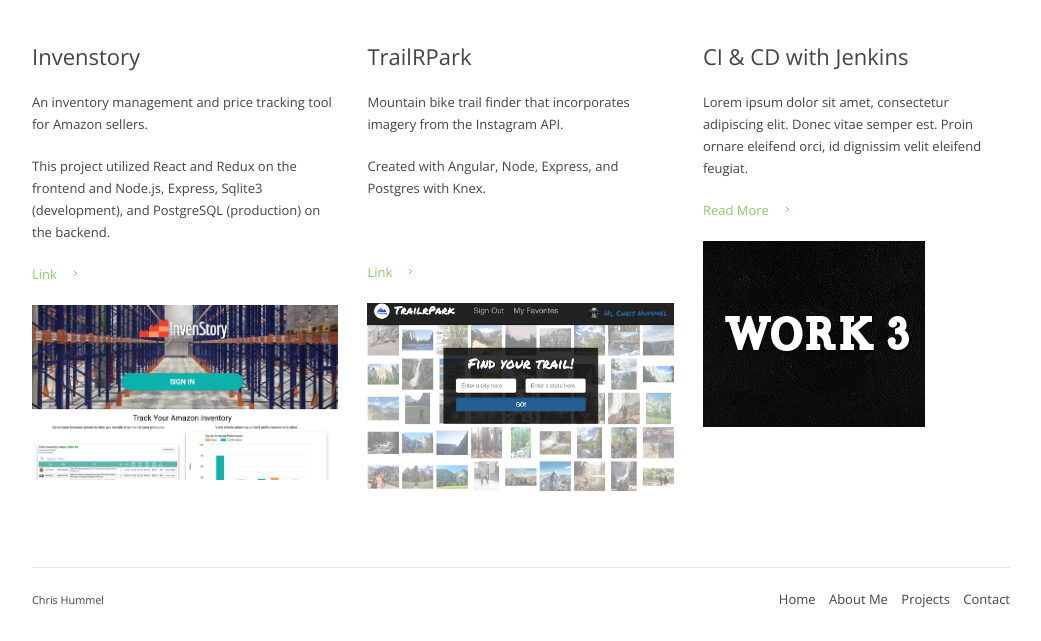
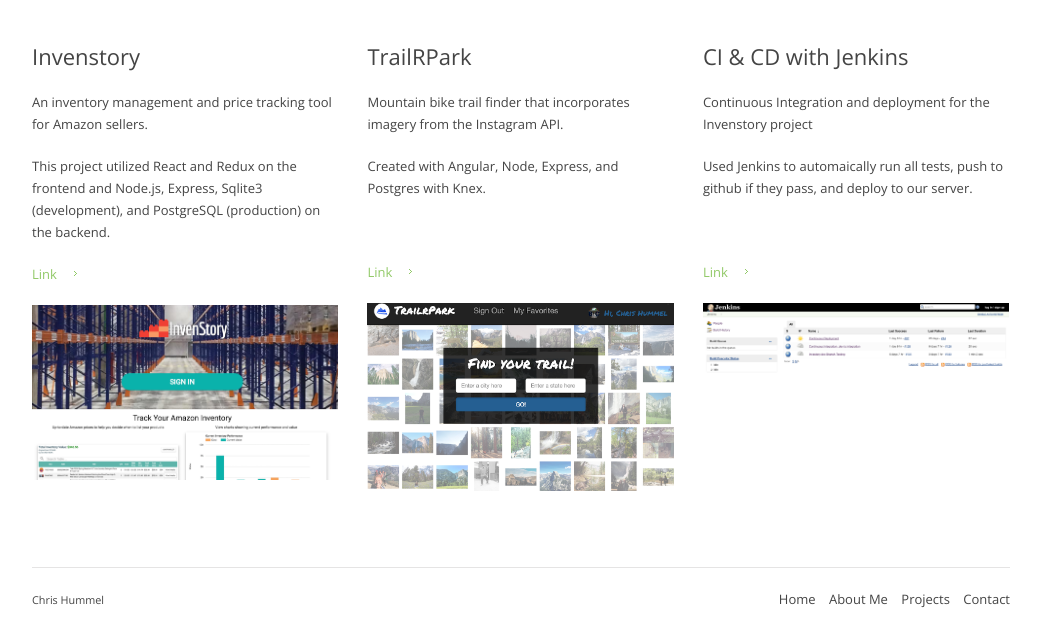
Before and after one commit to chrishummel/websitevps, a website: page public/client/projects.html in a window 1280 px wide. Shown: the part 256-897 px from the top of the page, without its empty margins (119-1160 px from the left). Drawn offline with nearby package versions, Linux system fonts and the light colour scheme.

Commit message:
fix all project links

```diff
--- a/public/client/projects.html
+++ b/public/client/projects.html
@@ -86,9 +86,11 @@
         </div>
         <div class="one-third">
           <h3>CI & CD with Jenkins</h3>
-            <p>Lorem ipsum dolor sit amet, consectetur adipiscing elit. Donec vitae semper est. Proin ornare eleifend orci, id dignissim velit eleifend feugiat. </p>
-            <p><a href="https://www.invenstory.biz/jenkins" class="more">Read More</a></p>
-            <a href="https://www.invenstory.biz/jenkins"><img src="images/work_3.jpg" alt="Woman on the wall"></a>
+            <p>Continuous Integration and deployment for the Invenstory project </p>
+            <p>Used Jenkins to automaically run all tests, push to github if they pass, and deploy to our server.</p>
+            <p>&nbsp;</p>
+            <p><a href="https://www.invenstory.biz/jenkins" class="more">Link</a></p>
+            <a href="https://www.invenstory.biz/jenkins"><img src="images/jenkins.png" alt="Woman on the wall"></a>
         </div>
     </div>
 
```
Also changed, not shown: public/client/images/jenkins.png (added), public/client/images/work_1.jpg (deleted), public/client/images/work_2.jpg (deleted), public/client/images/work_3.jpg (deleted).
